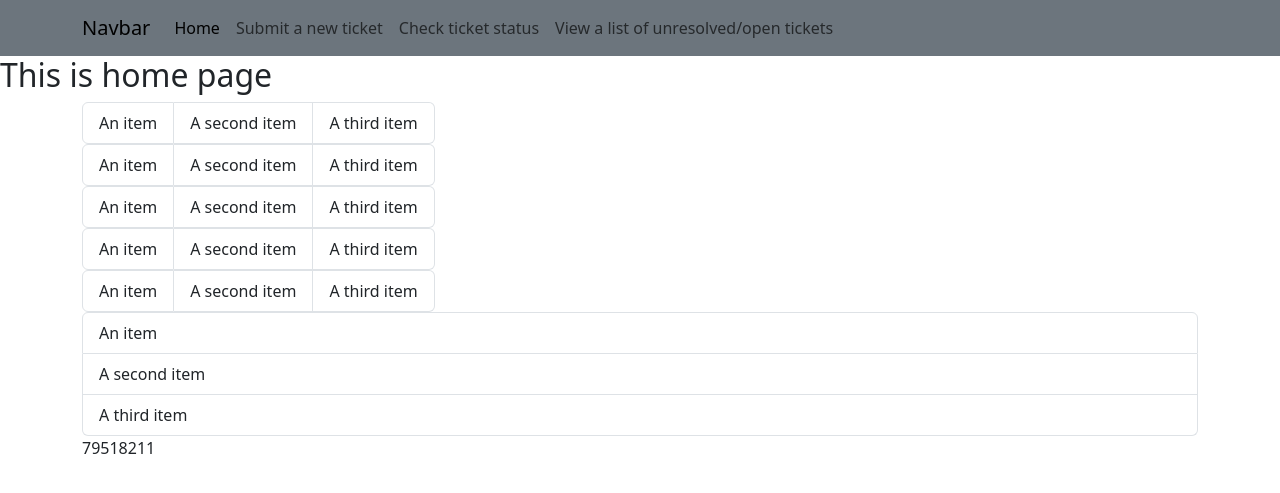
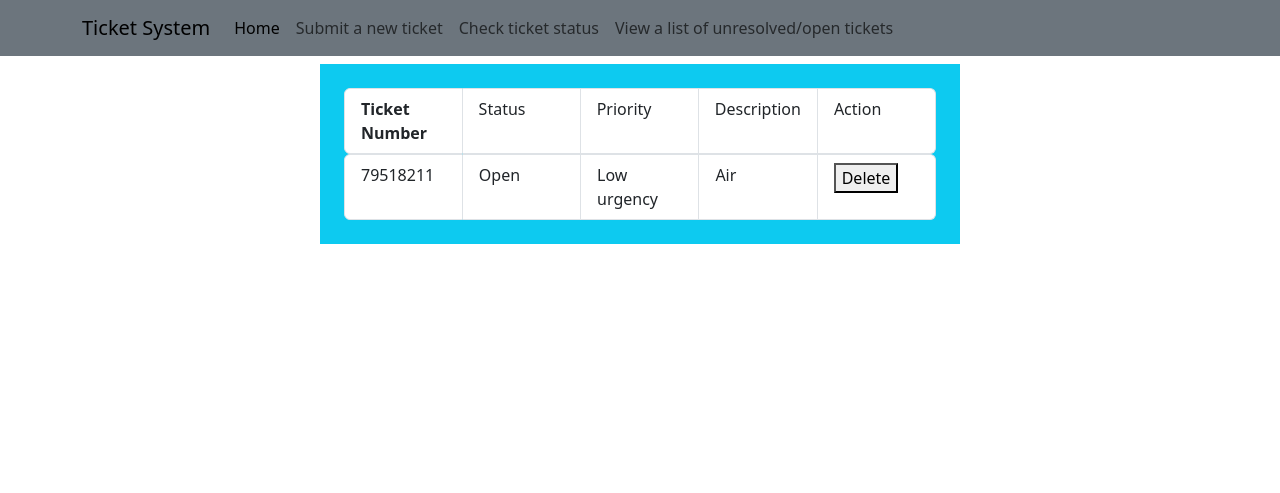
Before and after one commit to sravon/ticketsystem, a Django app: page /list-of-tickets in a window 1280 px wide. Shown: the top 493 px of the page. Run offline with Django 4.2, Linux system fonts and the light colour scheme; data comes from the database, SQL or seed files in the repository; both versions use the stored data as it was after the commit.

Commit message:
WORK AT FRONT-END

```diff
--- a/tickets/templates/base.html
+++ b/tickets/templates/base.html
@@ -9,14 +9,14 @@
     <div class="container-fluid bg-secondary">
         <nav class="container navbar navbar-expand-lg">
             <div class="container-fluid">
-            <a class="navbar-brand" href="#">Navbar</a>
+            <a class="navbar-brand" href="/">Ticket System</a>
             <button class="navbar-toggler" type="button" data-bs-toggle="collapse" data-bs-target="#navbarNav" aria-controls="navbarNav" aria-expanded="false" aria-label="Toggle navigation">
                 <span class="navbar-toggler-icon"></span>
             </button>
             <div class="collapse navbar-collapse" id="navbarNav">
                 <ul class="navbar-nav">
                     <li class="nav-item">
-                        <a class="nav-link active" aria-current="page" href="#">Home</a>
+                        <a class="nav-link active" aria-current="page" href="/">Home</a>
                     </li>
                     <li class="nav-item">
                         <a class="nav-link" href="/submit-ticket">Submit a new ticket</a>
@@ -32,7 +32,6 @@
             </div>
         </nav>
     </div>
-    <h2>This is home page</h2>
     <div>{% block content %} {% endblock %}</div>
     <script src="https://cdn.jsdelivr.net/npm/bootstrap@5.3.6/dist/js/bootstrap.bundle.min.js" integrity="sha384-j1CDi7MgGQ12Z7Qab0qlWQ/Qqz24Gc6BM0thvEMVjHnfYGF0rmFCozFSxQBxwHKO" crossorigin="anonymous"></script>
 </body>
--- a/tickets/templates/listOfTickets.html
+++ b/tickets/templates/listOfTickets.html
@@ -1,40 +1,28 @@
 {% extends "base.html" %} {% block title %} List of Tickets Page {% endblock %}
 {% block content %}
-<div class="container-fluid container">
+<div class="container-fluid container mx-auto w-50 p-4 bg-info mt-2">
     <ul class="list-group list-group-horizontal">
-        <li class="list-group-item">An item</li>
-        <li class="list-group-item">A second item</li>
-        <li class="list-group-item">A third item</li>
-    </ul>
-    <ul class="list-group list-group-horizontal-sm">
-    <li class="list-group-item">An item</li>
-    <li class="list-group-item">A second item</li>
-    <li class="list-group-item">A third item</li>
-    </ul>
-    <ul class="list-group list-group-horizontal-md">
-    <li class="list-group-item">An item</li>
-    <li class="list-group-item">A second item</li>
-    <li class="list-group-item">A third item</li>
-    </ul>
-    <ul class="list-group list-group-horizontal-lg">
-    <li class="list-group-item">An item</li>
-    <li class="list-group-item">A second item</li>
-    <li class="list-group-item">A third item</li>
-    </ul>
-    <ul class="list-group list-group-horizontal-xl">
-    <li class="list-group-item">An item</li>
-    <li class="list-group-item">A second item</li>
-    <li class="list-group-item">A third item</li>
-    </ul>
-    <ul class="list-group list-group-horizontal-xxl">
-    <li class="list-group-item">An item</li>
-    <li class="list-group-item">A second item</li>
-    <li class="list-group-item">A third item</li>
+        <li class="list-group-item" style="width: 200px;"><b>Ticket Number</b></li>
+        <li class="list-group-item" style="width: 200px;">Status</li>
+        <li class="list-group-item" style="width: 200px;">Priority</li>
+        <li class="list-group-item" style="width: 200px;">Description</li>
+        <li class="list-group-item" style="width: 200px;">Action</li>
     </ul>
     {% for task in tickets %}
-    <div>
-        <p>{{task.number}}</p>
-    </div>
+    <ul class="list-group list-group-horizontal">
+        <li class="list-group-item" style="width: 200px;">{{task.number}}</li>
+        <li class="list-group-item " style="width: 200px;">{{task.status}}</li>
+        <li class="list-group-item " style="width: 200px;">{{task.priority}}</li>
+        <li class="list-group-item " style="width: 200px;">{{task.description}}</li>
+        <li class="list-group-item " style="width: 200px;">
+            <form method="POST" action="{% url 'delete_task' task.id %}" style="display:inline;">
+                {% csrf_token %}
+                <button type="submit" onclick="return confirm('Are you sure you want to delete this task?');">
+                    Delete
+                </button>
+            </form>
+        </li>
+    </ul>
     {% endfor %}
 </div>
 {% endblock %}
--- a/tickets/urls.py
+++ b/tickets/urls.py
@@ -15,4 +15,5 @@ urlpatterns = [
     path('submit-ticket', views.submitTickets),
     path('check-ticket-status', views.checkTicketsStatus),
     path('list-of-tickets', views.listOfTickets),
+    path('delete/<int:ticket_id>/', views.deleteTicket, name='delete_task'),
 ]
--- a/tickets/views.py
+++ b/tickets/views.py
@@ -1,4 +1,4 @@
-from django.shortcuts import redirect, render
+from django.shortcuts import get_object_or_404, redirect, render
 from django.http import HttpResponse
 import random
 
@@ -29,7 +29,7 @@ def submitTickets(request):
         # 💾 Optional: Save to database
         Tickets.objects.create(number=number, status=status, priority=priority,description=description)
 
-        return HttpResponse("Form submitted successfully!")
+        return redirect('/list-of-tickets')
     return render(request, 'submitTickets.html', context)
 
 def checkTicketsStatus(request):
@@ -47,3 +47,10 @@ def listOfTickets(request):
     tickets = Tickets.objects.all()
     context = {'tickets':tickets}
     return render(request, 'listOfTickets.html', context)
+
+def deleteTicket(request, ticket_id):
+    task = get_object_or_404(Tickets, id=ticket_id)
+    if request.method == "POST":
+        task.delete()
+        return redirect('/list-of-tickets')  # redirect to your list view
+    return redirect('list-of-tickets', ticket_id=ticket_id)  # fallback
--- a/ticketsystem/settings.py
+++ b/ticketsystem/settings.py
@@ -25,7 +25,7 @@ SECRET_KEY = 'django-insecure-v4vuhouqrenc2dnkmvf#g4fxqi79-)=_%#du1on-1fs77&+xb8
 # SECURITY WARNING: don't run with debug turned on in production!
 DEBUG = True
 
-ALLOWED_HOSTS = []
+ALLOWED_HOSTS = ['0.0.0.0']
 
 
 # Application definition
```
Also changed, not shown: tickets/templates/checkTicketStatus.html (+13 -40 lines), tickets/templates/home.html (+8 -2 lines), tickets/templates/submitTickets.html (+7 -7 lines), db.sqlite3.
